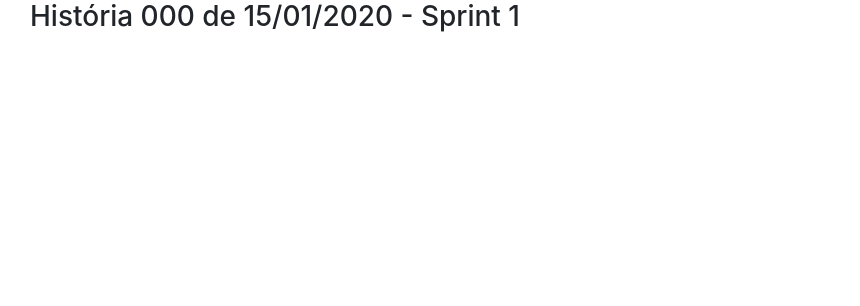
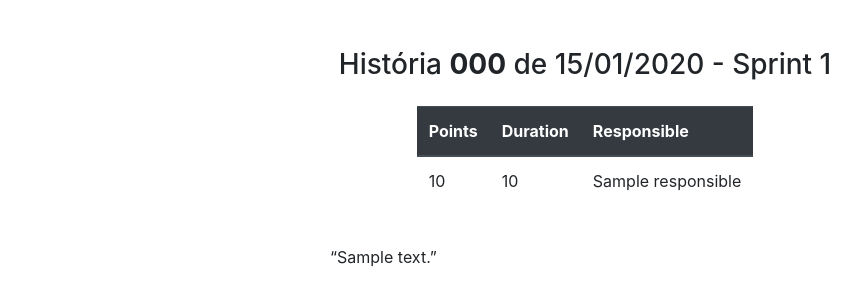
Before and after one commit to VitorLorente/gestao_tasks_scrum, a Django app: template core/templates/story_detail.html in a window 1280 px wide. Shown: the top 306 px of the page, without its empty margins (55-915 px from the left). Run offline with Django 3.2, Linux system fonts and the light colour scheme; the template is opened without the code that fills it: most values are stand-ins (such as "Sample title", 1, 10 or a date in 2020); some libraries are stand-ins or nearby versions.

Commit message:
Ajustes no template stories_list e finalização do template story_detail.

```diff
--- a/core/templates/story_detail.html
+++ b/core/templates/story_detail.html
@@ -8,25 +8,34 @@
 
     </head>
     <body>
-        <div class="container">
-            <h3>História {{ object.code }} de {{ object.creation_date|date:"d/m/Y" }} - Sprint {{ object.sprint.number }}</h3>
+        <div class="container mt-5">
+            <h3 class="text-center">História <b>{{ object.code }}</b> de {{ object.creation_date|date:"d/m/Y" }} - Sprint {{ object.sprint.number }}</h3>
+            <div class="d-flex justify-content-center story-infos-container mt-4">
+                <div>
+                    <table class="table">
+                        <thead class="thead-dark">
+                            <th>Points</th>
+                            <th>Duration</th>
+                            <th>Responsible</th>
+                        </thead>
+                        <tbody>
+                            <tr>
+                                <td>{{ story.points }}</td>
+                                <td>{{ story.duration }}</td>
+                                <td>{{ story.responsible.name }}</td>
+                            </tr>
+                        </tbody>
+                    </table>
+                </div>
+            </div>
+            <div class="container story-description-container d-flex justify-content-center mt-4">
+                <p class="text-justify col-6"><q>{{ object.description }}</q></p>
+            </div>
         </div>
 
 
         <script src="https://code.jquery.com/jquery-3.3.1.slim.min.js" integrity="sha384-q8i/X+965DzO0rT7abK41JStQIAqVgRVzpbzo5smXKp4YfRvH+8abtTE1Pi6jizo" crossorigin="anonymous"></script>
         <script src="https://cdnjs.cloudflare.com/ajax/libs/popper.js/1.14.7/umd/popper.min.js" integrity="sha384-UO2eT0CpHqdSJQ6hJty5KVphtPhzWj9WO1clHTMGa3JDZwrnQq4sF86dIHNDz0W1" crossorigin="anonymous"></script>
         <script src="https://stackpath.bootstrapcdn.com/bootstrap/4.3.1/js/bootstrap.min.js" integrity="sha384-JjSmVgyd0p3pXB1rRibZUAYoIIy6OrQ6VrjIEaFf/nJGzIxFDsf4x0xIM+B07jRM" crossorigin="anonymous"></script>
-
-        <script>
-        $("#points-filter-button").click(function(){
-            var points = $("#points-filter-select").val();
-            if(parseInt(points) > 0){
-                window.location = "http://localhost:8000/story/?points=" + points;
-            }
-            else if (parseInt(points) == 0){
-                window.location = "http://localhost:8000/story/";
-            }
-        });
-        </script>
     </body>
 </html>
--- a/core/views.py
+++ b/core/views.py
@@ -38,7 +38,7 @@ class StoryDetail(DetailView):
     def get_object(self):
         obj = get_object_or_404(
             Story.objects.select_related(
-                'sprint'
+                'sprint', 'responsible'
             ),
             pk = self.kwargs['pk']
         )
```
Also changed, not shown: core/models.py (+8 -0 lines), core/templates/stories_list.html (+20 -9 lines).
